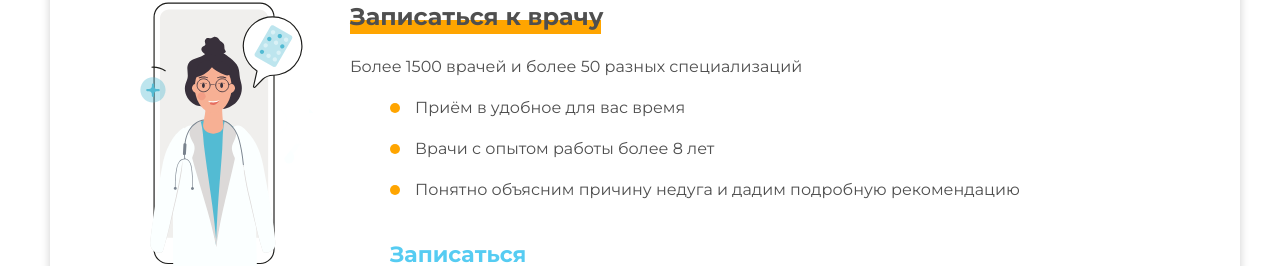
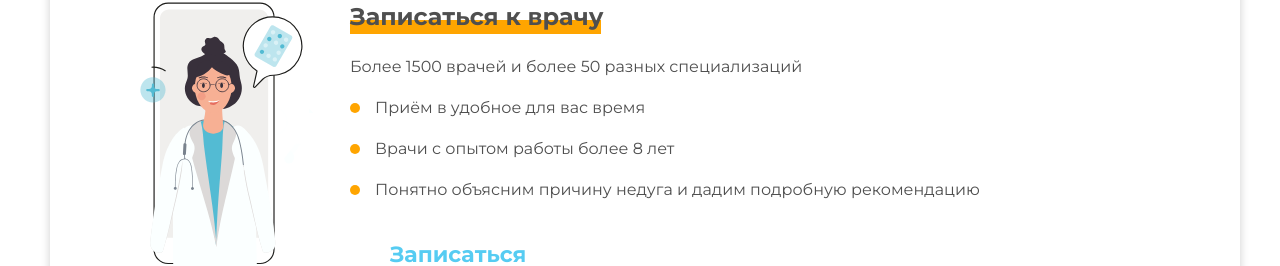
Before and after one commit to varspijoyan/allo-doc-project, a React (Create React App) app: page / in a window 1280 px wide. Shown: the part 920-1186 px from the top of the page. Built offline with nearby package versions, Linux system fonts and the light colour scheme.

Commit message:
Fixed .appointment-text-container ul style in Appointment.css file

```diff
--- a/src/styles/Appointment.css
+++ b/src/styles/Appointment.css
@@ -51,6 +51,7 @@
     display: flex;
     flex-direction: column;
     margin-top: -10px;
+    margin-left: -40px;
 }
 
 .appointment-text-container ul li {
```
